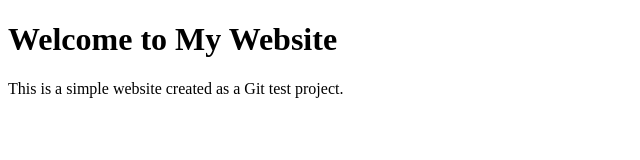
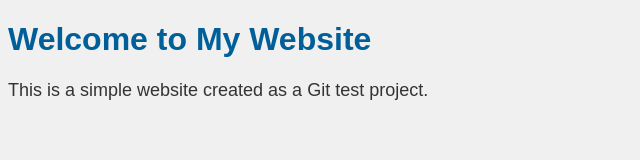
Before and after one commit to rmhitgithub/my-website, a plain HTML site: page index.html in a window 1280 px wide. Shown: the whole page, without its empty margins (0-640 px from the left). Drawn offline with Linux system fonts and the light colour scheme.

Commit message:
Add basic CSS styles

```diff
--- a/index.html
+++ b/index.html
@@ -5,6 +5,7 @@
     <meta charset="UTF-8">
     <meta name="viewport" content="width=device-width, initial-scale=1.0">
     <title>My Website</title>
+    <link rel="stylesheet" href="styles.css">
 </head>
 <body>
     <h1>Welcome to My Website</h1>
--- /dev/null
+++ b/styles.css
@@ -0,0 +1,14 @@
+/* styles.css */
+body {
+    font-family: Arial, sans-serif;
+    background-color: #f0f0f0;
+    color: #333;
+}
+
+h1 {
+    color: #005f99;
+}
+
+p {
+    font-size: 18px;
+}
```
